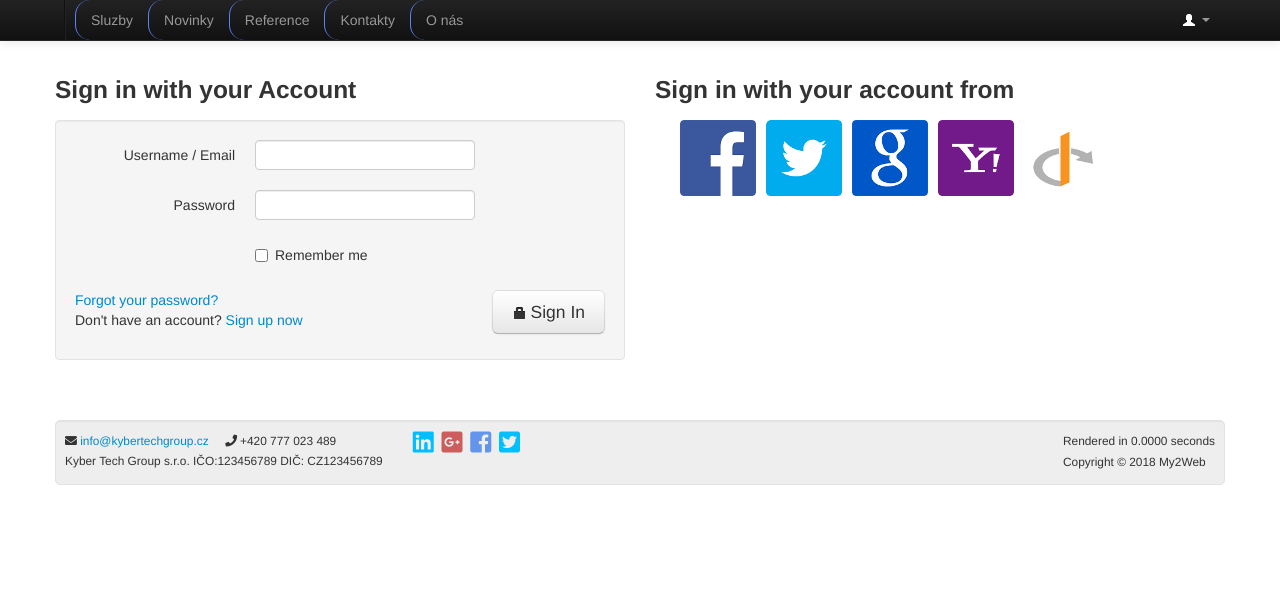
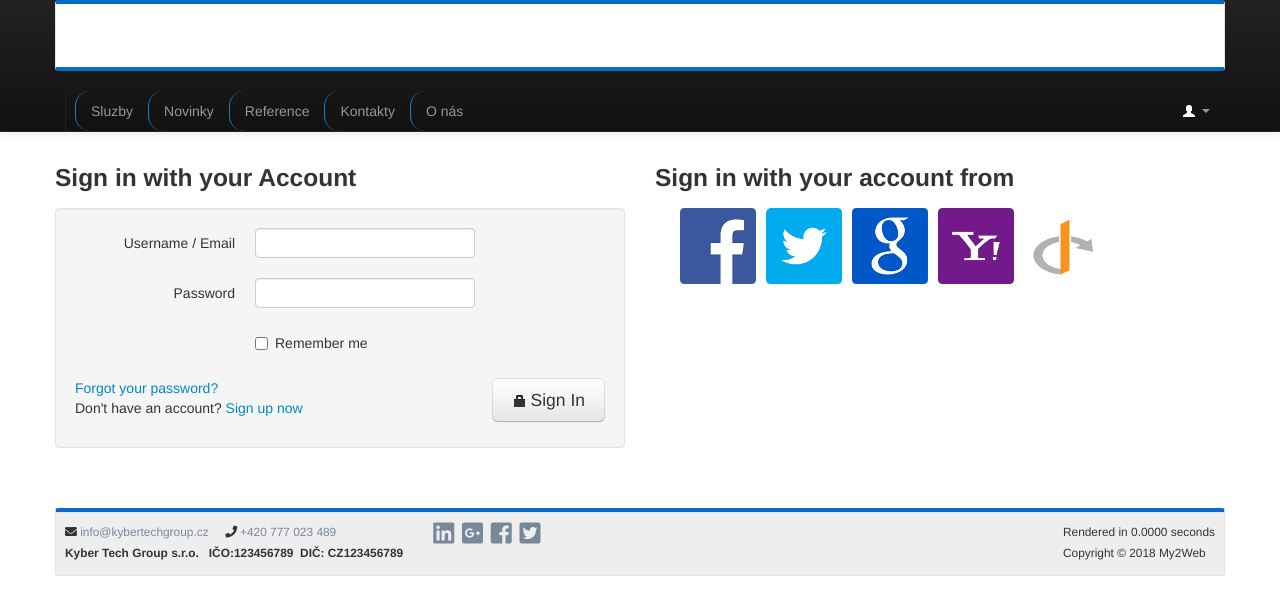
Before and after one commit to vrusch/My2web, a CodeIgniter app: a page that uses application/views/head.php in a window 1280 px wide. Shown: the top 615 px of the page. Run offline with CodeIgniter, Linux system fonts and the light colour scheme; the visitor is signed in with stand-in values (Sample User, id 1); some libraries are stand-ins or nearby versions.

Commit message:
update vzhledu

```diff
--- a/application/views/footer.php
+++ b/application/views/footer.php
@@ -2,20 +2,20 @@
 <div class="container">
 	<div class="row">
 		<div class="span12">
-			<div class="well well-small" style="height:45px; background-color: #eeeeee; border-radius: 5px;">
+			<div class="well well-small siteborder" style="height:45px; background-color: #eeeeee;">
 
 				<div class="pull-left">
 					<small>
-						<i class='fas fa-envelope'></i>&nbsp;<a href="mailto:">info@kybertechgroup.cz</a>&nbsp;&nbsp;&nbsp;&nbsp;&nbsp;<i class='fas fa-phone'>&nbsp;</i>+420 777 023 489<br>
-						<p>Kyber Tech Group s.r.o. IČO:123456789 DIČ: CZ123456789</p>
+						<i class='fas fa-envelope' ></i>&nbsp;<a class='fat' href="mailto:">info@kybertechgroup.cz</a>&nbsp;&nbsp;&nbsp;&nbsp;&nbsp;<i class='fas fa-phone'>&nbsp;</i><a class='fat' href="call:">+420 777 023 489</a><br>
+						<b>Kyber Tech Group s.r.o.&nbsp;&nbsp;&nbsp;IČO:123456789&nbsp;&nbsp;DIČ: CZ123456789</b>
 					</small>
 				</div>
 
 				<div class="span4">
-					<a href="#"><i id="blue1" class='fab fa-linkedin' style='font-size:24px;color:deepskyblue;'></i></a>&nbsp;
-						<a href="#"><i id="red1" class='fab fa-google-plus-square' style='font-size:24px;color:indianred;'></i></a>&nbsp;
-							<a href="#"><i id="blue2" class='fab fa-facebook-square' style='font-size:24px;color:cornflowerblue;'></i></a>&nbsp;
-								<a href="#"><i id="blue13" class='fab fa-twitter-square' style='font-size:24px;color:deepskyblue;'></i></a>&nbsp;
+					<a href="#"><i class='fab fa-linkedin blueGlow'></i></a>&nbsp;
+						<a href="#"><i class='fab fa-google-plus-square googlrpGlow'></i></a>&nbsp;
+							<a href="#"><i class='fab fa-facebook-square facebGlow'></i></a>&nbsp;
+								<a href="#"><i class='fab fa-twitter-square twiteri'></i></a>&nbsp;
 				</div>
 
 				<div class="pull-right">
--- a/application/views/head.php
+++ b/application/views/head.php
@@ -17,6 +17,45 @@
 <link rel="stylesheet" href="https://use.fontawesome.com/releases/v5.5.0/css/all.css" integrity="sha384-B4dIYHKNBt8Bc12p+WXckhzcICo0wtJAoU8YZTY5qE0Id1GSseTk6S+L3BlXeVIU" crossorigin="anonymous">
 <script src="<?php echo base_url().RES_DIR; ?>/bootstrap/js/bootstrap.min.js"></script>
 
+<style>
+	.sitebordertop {
+		border-top: 4px solid #076cc5;
+		border-bottom: 4px solid #076cc5;
+	}
+	.siteborder{
+		border-top: 4px solid #076cc5;
+	}
+	.fat {
+		color: lightslategrey;
+		font-family: "Helvetica Neue", Helvetica, Arial, sans-serif;
+	}
+	.fab {
+		color: lightslategrey;
+		font-size:24px
+	}
+	.blueGlow:hover {
+		font-size: 25px;
+		color: blue;
+		text-shadow: 0 0 10px #9c9c9c;
+	}
+	.googlrpGlow:hover{
+		font-size: 25px;
+		color: red;
+		text-shadow: 0 0 10px #9c9c9c;;
+	}
+	.facebGlow:hover{
+		font-size: 25px;
+		color: darkblue;
+		text-shadow: 0 0 10px #9c9c9c;;
+	}
+	.twiteri:hover{
+		font-size: 25px;
+		color: dodgerblue;
+		text-shadow: 0 0 10px #9c9c9c;;
+	}
+
+</style>
+
 <!-- HTML5 shim, for IE6-8 support of HTML5 elements -->
 <!--[if lt IE 9]>
   <script src="http://html5shim.googlecode.com/svn/trunk/html5.js"></script>
--- a/application/views/header.php
+++ b/application/views/header.php
@@ -1,6 +1,8 @@
+<div class="well well-small siteborder" style="height:45px; background-color: #eeeeee;"></div>
 <div class="navbar navbar-inverse navbar-fixed-top">
     <div class="navbar-inner">
         <div class="container">
+			<div class="well well-small sitebordertop" style="height:45px; background-color: #ffffff;"></div>
             <a class="btn btn-navbar" data-toggle="collapse" data-target=".nav-collapse">
                 <span class="icon-bar"></span>
                 <span class="icon-bar"></span>
@@ -10,11 +12,11 @@
             <div class="nav-collapse collapse">
                 <ul class="nav">
                     <li class="divider-vertical"></li>
-					<li style="border-left: 1px solid #607eff; border-radius: 15px;"><?php echo anchor('', 'Sluzby'); ?></li>
-					<li style="border-left: 1px solid #607eff; border-radius: 15px;"><?php echo anchor('news', 'Novinky'); ?></li>
-					<li style="border-left: 1px solid #607eff; border-radius: 15px;"><?php echo anchor('', 'Reference'); ?></li>
-                    <li style="border-left: 1px solid #607eff; border-radius: 15px;"><?php echo anchor('contact', 'Kontakty'); ?></li>
-                    <li style="border-left: 1px solid #607eff; border-radius: 15px;"><?php echo anchor('about', 'O nás'); ?></li>
+					<li class= 'faw' style="border-left: 1px solid #0981c6; border-radius: 15px;"><?php echo anchor('', 'Sluzby'); ?></li>
+					<li class= 'faw' style="border-left: 1px solid #0981c6; border-radius: 15px;"><?php echo anchor('news', 'Novinky'); ?></li>
+					<li class= 'faw' style="border-left: 1px solid #0981c6; border-radius: 15px;"><?php echo anchor('', 'Reference'); ?></li>
+                    <li class= 'faw' style="border-left: 1px solid #0981c6; border-radius: 15px;"><?php echo anchor('contact', 'Kontakty'); ?></li>
+                    <li class= 'faw' style="border-left: 1px solid #0981c6; border-radius: 15px;"><?php echo anchor('about', 'O nás'); ?></li>
                 </ul>
 
 				<!--/admin buttons -->
```
